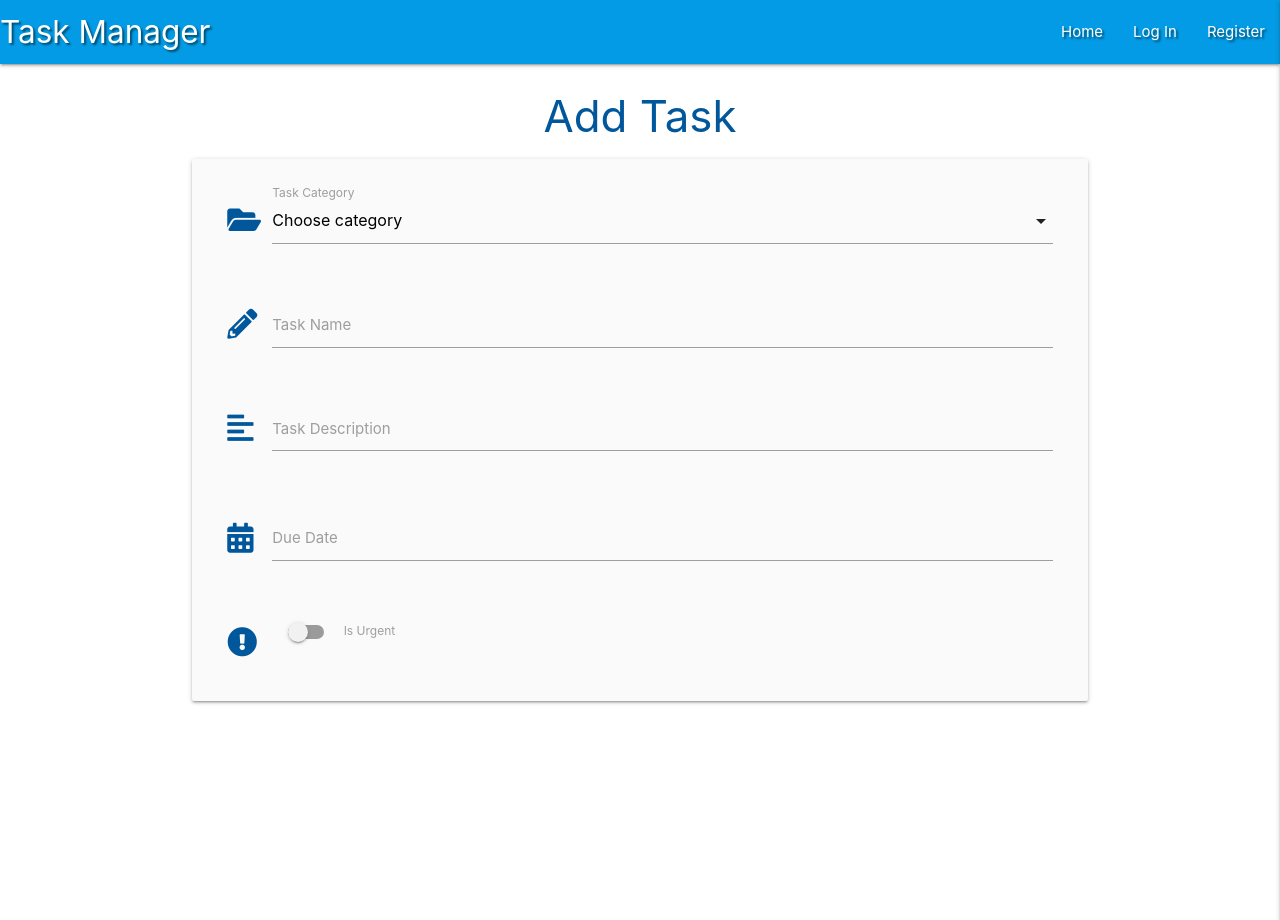
After one commit to adamdelancey/mongo-flask-walkthrough, a Flask app: page /add_task in a window 1280 px wide. The commit adds this page. Run offline with Flask 2, Linux system fonts and the light colour scheme; data that the repository does not hold is empty; some libraries are stand-ins or nearby versions.

Commit message:
end of video 3 series

```diff
--- a/app.py
+++ b/app.py
@@ -99,6 +99,12 @@ def logout():
     return redirect(url_for("login"))
 
 
+@app.route("/add_task")
+def add_task():
+    categories = mongo.db.categories.find().sort("category_name", 1)
+    return render_template("add_task.html", categories=categories)
+
+
 if __name__ == "__main__":
     app.run(host=os.environ.get("IP"),
             port=int(os.environ.get("PORT")),
--- a/static/js/script.js
+++ b/static/js/script.js
@@ -2,4 +2,13 @@
     $('.sidenav').sidenav({edge: "right"});
     $('.collapsible').collapsible();
     $('.tooltipped').tooltip();
+    $('select').formSelect();
+    $('.datepicker').datepicker({
+        format: "dd mmmm, yyyy",
+        yearRange: 3,
+        showClearBtn: true,
+        i18n:{
+            done: "Select"
+        }
+    });
   });
--- /dev/null
+++ b/templates/add_task.html
@@ -0,0 +1,59 @@
+{%  extends "base.html" %}
+{% block content %}
+
+    <h3 class="light-blue-text text-darken-4 center-align">Add Task</h3>
+
+    <div class="row card-panel grey lighten-5">
+        <form class="col s12" method="POST" action="">
+            <div class="row">
+                  <div class="input-field col s12">
+                       <i class="fas fa-folder-open prefix light-blue-text text-darken-4"></i>
+                        <select id="category_name" name="category_name" class="validate" required>
+                            <option value="" disabled selected>Choose category</option>
+                            {% for category in categories%}
+                                <option value="{{category.category_name}}">{{category.category_name}}</option>
+                            {% endfor %}
+                        </select>
+                        <label for="category_name">Task Category</label>
+                    </div>
+            </div>
+            <div class="row">
+                <div class="input-field col s12">
+                    <i class="fas fa-pencil-alt prefix light-blue-text text-darken-4"></i>
+                    <input id="task_name" name="task_name" type="text" class="validate" minlength="5"
+                    maxlength="50" required>
+                    <label for="task_name">Task Name</label>
+                </div>
+            </div>
+            <div class="row">
+                <div class="input-field col s12">
+                    <i class="fas fa-align-left prefix light-blue-text text-darken-4"></i>
+                    <textarea id="task_description" name="task_description" minlength="5"
+                    maxlength="200" required class="materialize-textarea validate" required></textarea>
+                    <label for="task_description">Task Description</label>
+                </div>
+            </div>
+            <div class="row">
+                <div class="input-field col s12">
+                    <i class="fas fa-calendar-alt prefix light-blue-text text-darken-4"></i>
+                    <input id="due_date" name="due_date" type="text" class="datepicker validate" required>
+                    <label for="due_date">Due Date</label>
+                </div>
+            </div>
+            <div class="row">
+                <div class="input-field col s12">
+                      <!-- Switch -->
+                    <div class="switch">
+                        <i class="fas fa-exclamation-circle prefix light-blue-text text-darken-4"></i>
+                        <label for="is_urgent">
+                            <input type="checkbox" id="is_urgent" name="is_urgent">
+                            <span class="lever"></span>
+                            Is Urgent
+                        </label>
+                    </div>
+                </div>
+            </div>
+        </form>
+    </div>
+
+{% endblock %}
--- a/templates/base.html
+++ b/templates/base.html
@@ -23,7 +23,7 @@
                         <li><a href="{{ url_for('get_tasks') }}">Home</a></li>
                     {% if session.user %}
                         <li><a href="{{ url_for('profile', username=session['user']) }}">Profile</a></li>
-                        <li><a href="#">New Task</a></li>
+                        <li><a href="{{ url_for('add_task') }}">New Task</a></li>
                         <li><a href="#">Manage Categories</a></li>
                         <li><a href="{{ url_for('logout') }}">Log Out</a></li>
                     {% else %}
@@ -40,7 +40,7 @@
                 <li><a href="{{ url_for('get_tasks') }}">Home</a></li>
             {% if session.user %}
                 <li><a href="{{ url_for('profile', username=session['user']) }}">Profile</a></li>
-                <li><a href="#">New Task</a></li>
+                <li><a href="{{ url_for('add_task') }}">New Task</a></li>
                 <li><a href="#">Manage Categories</a></li>
                 <li><a href="{{ url_for('logout') }}">Log Out</a></li>
             {% else %}
```
